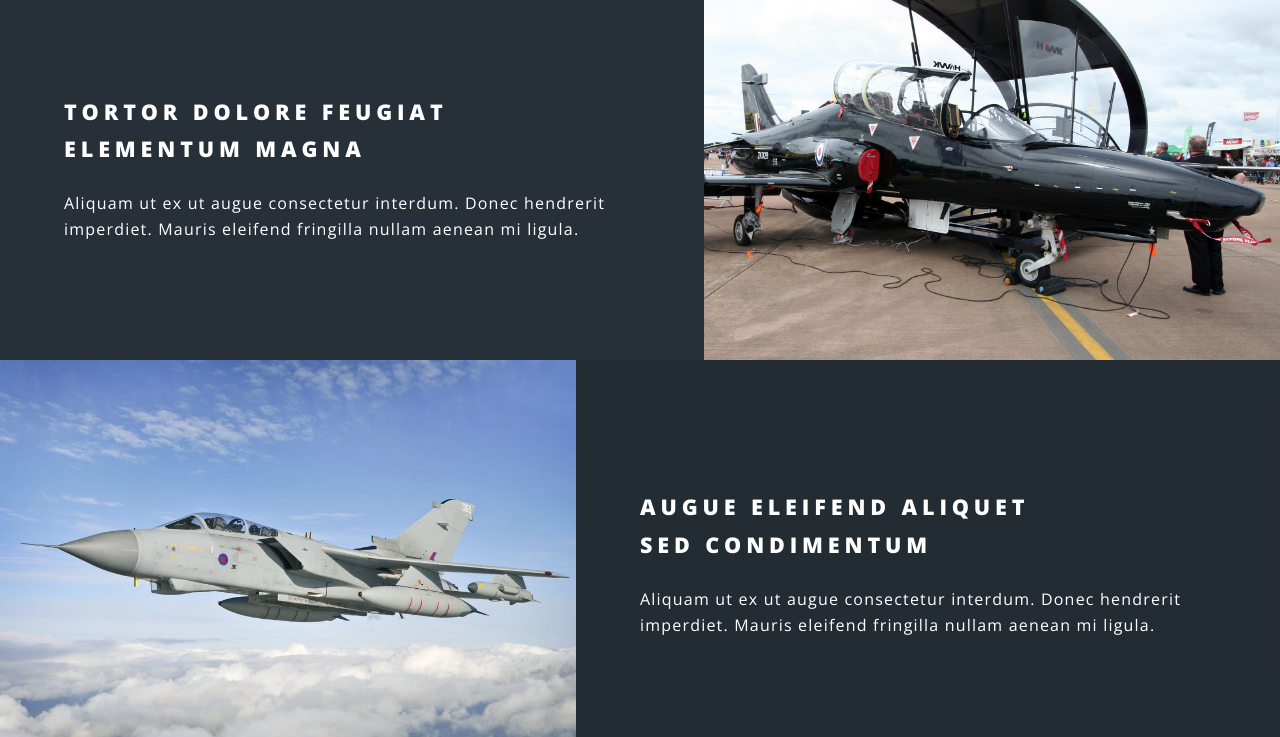
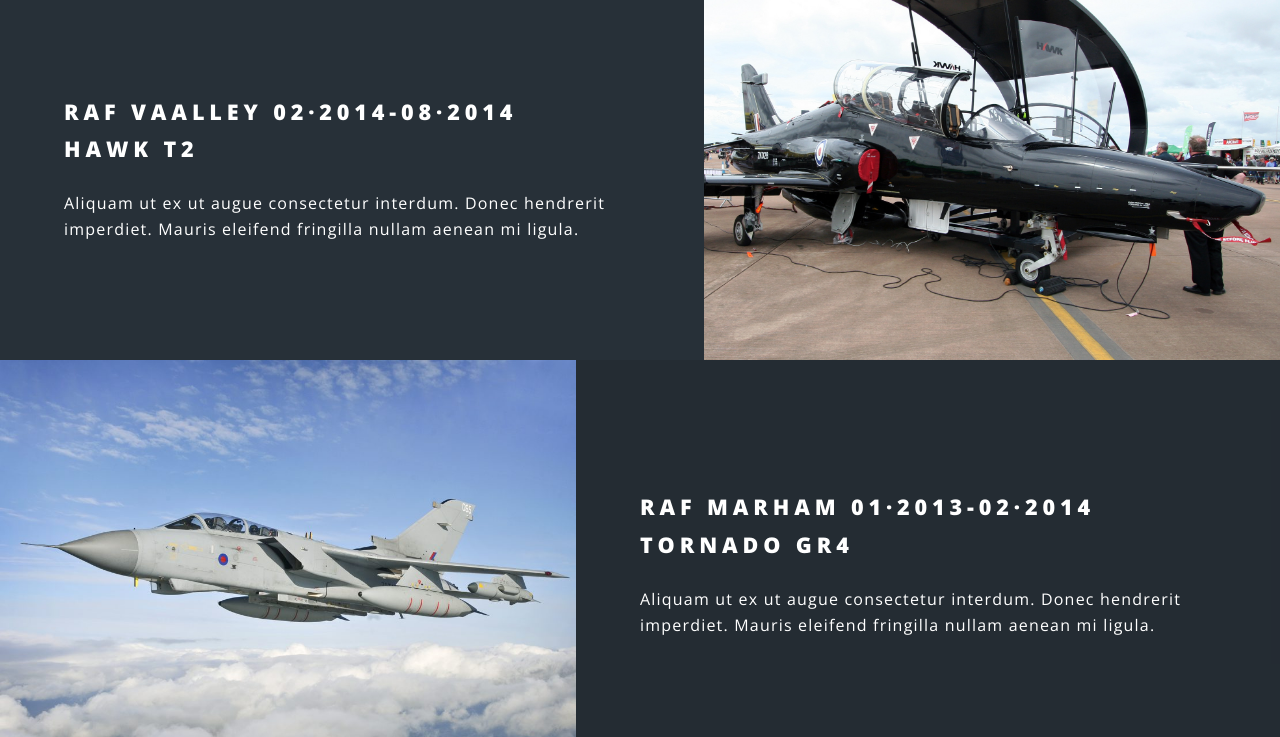
Before and after one commit to SJJUK/SJJUK.github.io, a Jekyll site: the page built from index.html, in a window 1280 px wide and 900 px high, scrolled down 1714 px, cut to the strip 163-900 px from the top of the window. Built offline with Jekyll 4.4.1, drawn with Linux system fonts in a browser that asks for light colours.

Commit message:
Update index.html

```diff
--- a/index.html
+++ b/index.html
@@ -41,15 +41,15 @@
 						</section>
 						<section class="spotlight">
 							<div class="image"><img src="images/pic02.jpg" alt="" /></div><div class="content">
-								<h2>Tortor dolore feugiat<br />
-								elementum magna</h2>
+								<h2>RAF Vaalley 02·2014-08·2014<br />
+								Hawk T2</h2>
 								<p>Aliquam ut ex ut augue consectetur interdum. Donec hendrerit imperdiet. Mauris eleifend fringilla nullam aenean mi ligula.</p>
 							</div>
 						</section>
 						<section class="spotlight">
 							<div class="image"><img src="images/pic03.jpg" alt="" /></div><div class="content">
-								<h2>Augue eleifend aliquet<br />
-								sed condimentum</h2>
+								<h2>RAF Marham 01·2013-02·2014<br />
+								Tornado GR4</h2>
 								<p>Aliquam ut ex ut augue consectetur interdum. Donec hendrerit imperdiet. Mauris eleifend fringilla nullam aenean mi ligula.</p>
 							</div>
 						</section>
```
